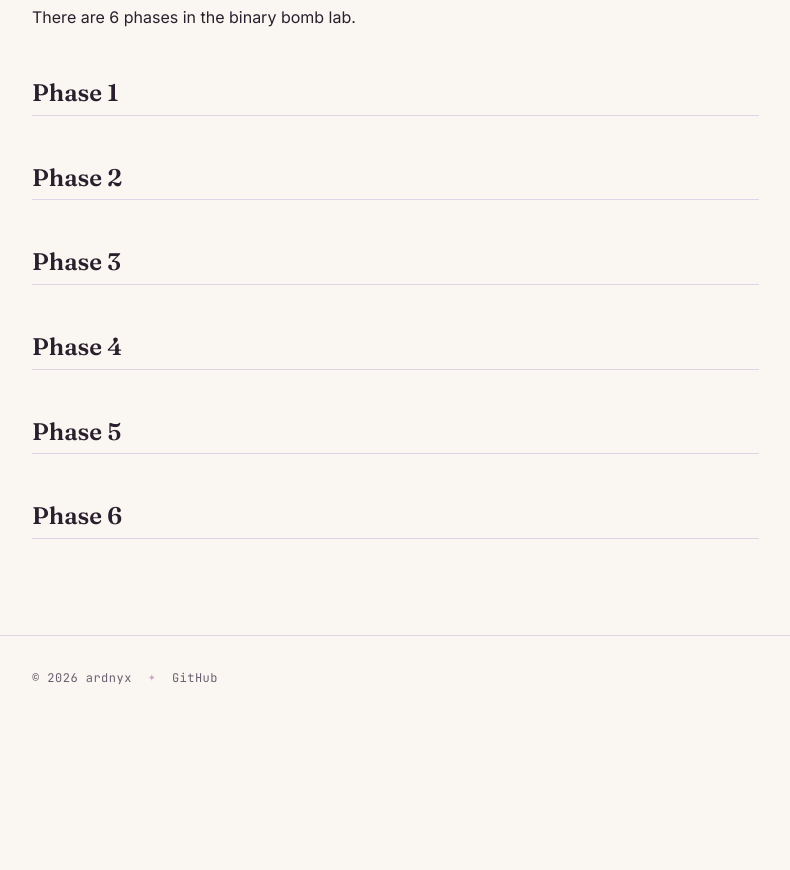
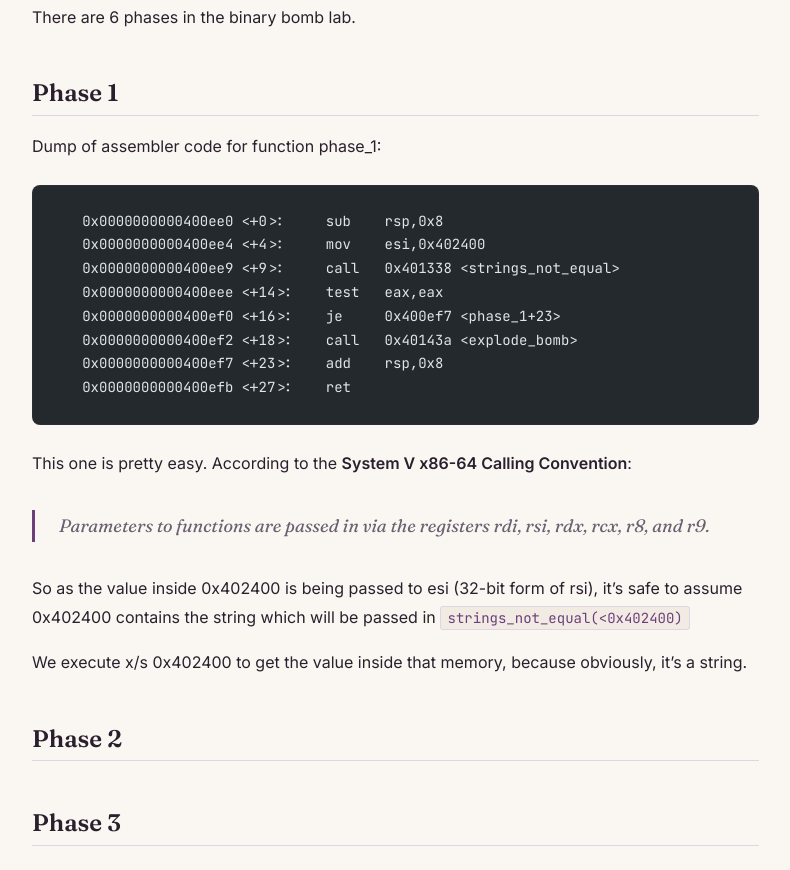
Before and after one commit to ardnyx/ardnyx.github.io, an Astro site: page /writeups/cmu_bomb-lab in a window 1280 px wide. Shown: the part 568-1438 px from the top of the page, without its empty margins (82-872 px from the left). Before the commit the page ends 1288 px from the top, so only its background shows below. Built offline with nearby package versions, Linux system fonts and the light colour scheme; Astro itself is replaced by a stand-in of ours; code samples lack their colours.

Commit message:
added phase 1 of binary bomb lab

````diff
--- a/src/content/writeups/CMU_bomb-lab.md
+++ b/src/content/writeups/CMU_bomb-lab.md
@@ -13,7 +13,26 @@ featured: true
 There are 6 phases in the binary bomb lab.
 
 ## Phase 1
+Dump of assembler code for function phase_1:
 
+```nasm
+   0x0000000000400ee0 <+0>:     sub    rsp,0x8
+   0x0000000000400ee4 <+4>:     mov    esi,0x402400
+   0x0000000000400ee9 <+9>:     call   0x401338 <strings_not_equal>
+   0x0000000000400eee <+14>:    test   eax,eax
+   0x0000000000400ef0 <+16>:    je     0x400ef7 <phase_1+23>
+   0x0000000000400ef2 <+18>:    call   0x40143a <explode_bomb>
+   0x0000000000400ef7 <+23>:    add    rsp,0x8
+   0x0000000000400efb <+27>:    ret
+```
+
+This one is pretty easy. According to the **System V x86-64 Calling Convention**:
+
+> Parameters to functions are passed in via the registers rdi, rsi, rdx, rcx, r8, and r9.
+
+So as the value inside 0x402400 is being passed to esi (32-bit form of rsi), it's safe to assume 0x402400 contains the string which will be passed in `strings_not_equal(<0x402400)`
+
+We execute x/s 0x402400 to get the value inside that memory, because obviously, it's a string.
 ## Phase 2
 
 ## Phase 3
````
